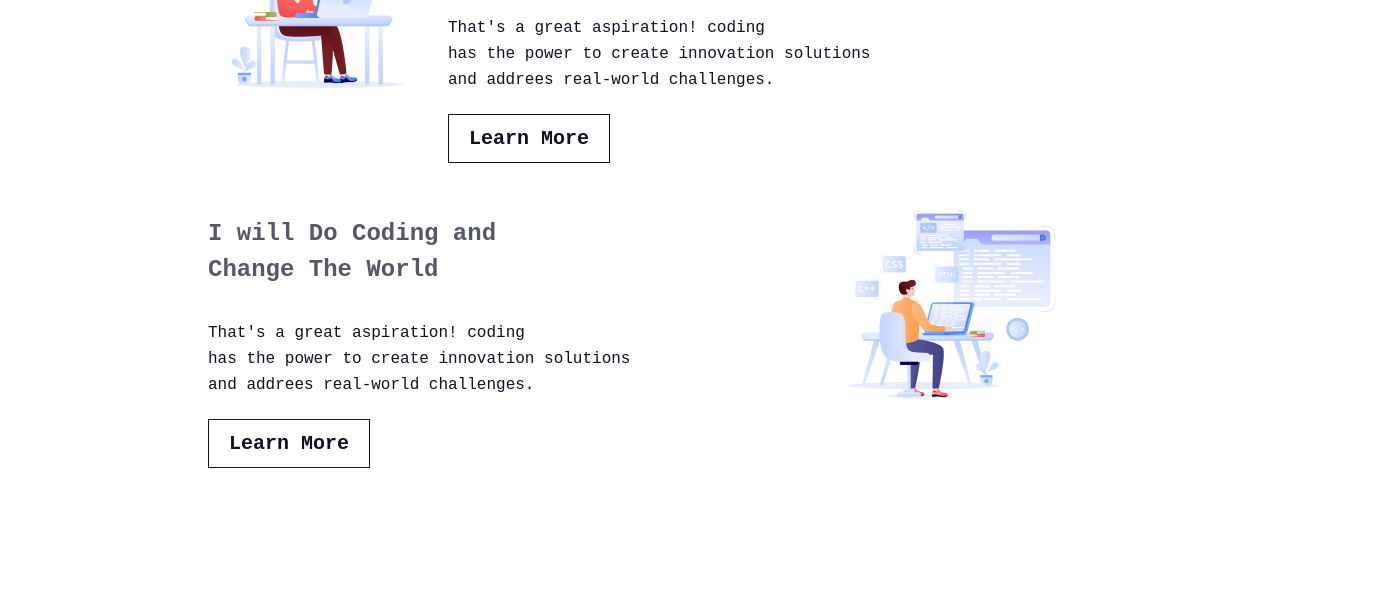
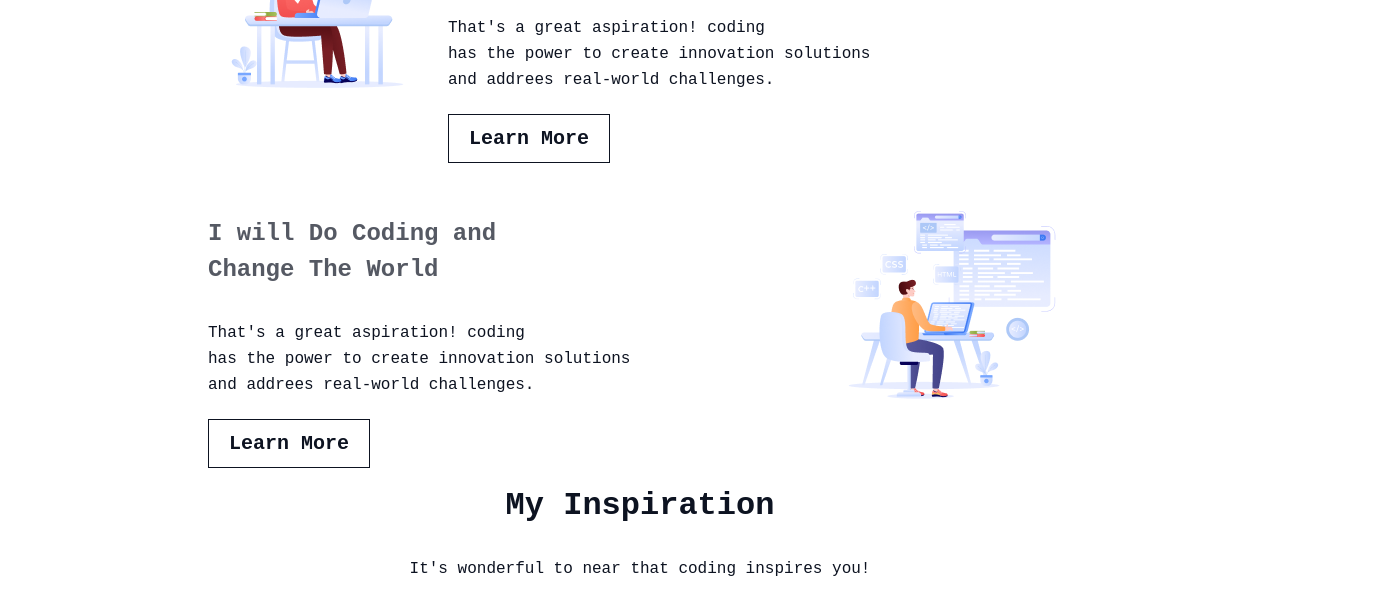
Before and after one commit to safayet3m/b10-1st-assignment, a plain HTML site: page index.html in a window 1280 px wide. Shown: the part 1364-1978 px from the top of the page, 1388 px wide, since content can reach past the window. Before the commit the page ends 1832 px from the top, so only its background shows below. Drawn offline with Linux system fonts and the light colour scheme; grey boxes are pictures that could not be loaded; a web font is replaced by a local one.

Commit message:
added my web pages vedio section

```diff
--- a/index.html
+++ b/index.html
@@ -44,7 +44,8 @@
             <div class="web-codding">
                 <div class="web-text">
                     <h4>I will Do Coding and <br>Change The World</h4>
-                    <p>That's a great aspiration! coding  <br> has the power to create innovation  solutions <br> and addrees real-world challenges.</p>
+                    <p>That's a great aspiration! coding <br> has the power to create innovation solutions <br> and
+                        addrees real-world challenges.</p>
                     <a href="">Learn More</a>
                 </div>
                 <div class="web-img">
@@ -57,7 +58,8 @@
                 </div>
                 <div class="web-text">
                     <h4>I will Do Coding and <br>Change The World</h4>
-                    <p>That's a great aspiration! coding  <br> has the power to create innovation  solutions <br> and addrees real-world challenges.</p>
+                    <p>That's a great aspiration! coding <br> has the power to create innovation solutions <br> and
+                        addrees real-world challenges.</p>
                     <a href="">Learn More</a>
                 </div>
 
@@ -65,7 +67,8 @@
             <div class="web-codding">
                 <div class="web-text">
                     <h4>I will Do Coding and <br>Change The World</h4>
-                    <p>That's a great aspiration! coding  <br> has the power to create innovation  solutions <br> and addrees real-world challenges.</p>
+                    <p>That's a great aspiration! coding <br> has the power to create innovation solutions <br> and
+                        addrees real-world challenges.</p>
                     <a href="">Learn More</a>
                 </div>
                 <div class="web-img">
@@ -73,6 +76,18 @@
                 </div>
             </div>
         </section>
+
+        <section>
+            <div class="video-section-headding">
+                <h3>My Inspiration</h3>
+                <p>It's wonderful to near that coding inspires you! </p>
+            </div>
+
+        </section>
+        <iframe width="1200px" style="margin-left:180px;" height="500px" src="https://www.youtube.com/embed/FKPyMbJieQM?si=_gJZanOWNhpnbp3s"
+        title="YouTube video player" frameborder="0"
+        allow="accelerometer; autoplay; clipboard-write; encrypted-media; gyroscope; picture-in-picture; web-share"
+        referrerpolicy="strict-origin-when-cross-origin" allowfullscreen></iframe>
     </main>
     <footer></footer>
 </body>
--- a/styels.css/styel.css
+++ b/styels.css/styel.css
@@ -136,3 +136,23 @@
     font-weight: 400;
     line-height: 26px;/
 }
+
+/* video section */
+.video-section-headding {
+    text-align: center;
+}
+
+.video-section-headding>h3 {
+    color: #0D1321;
+    text-align: center;
+    font-size: 32px;
+    font-weight: 800;
+}
+
+.video-section-headding>p {
+    color: #0D1321;
+    text-align: center;
+    font-size: 16px;
+    font-weight: 400;
+    line-height: 26px;
+}
```
